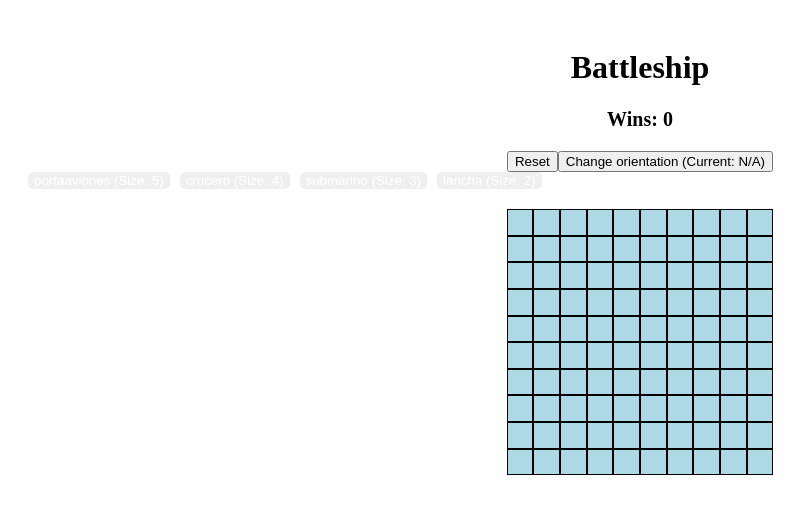
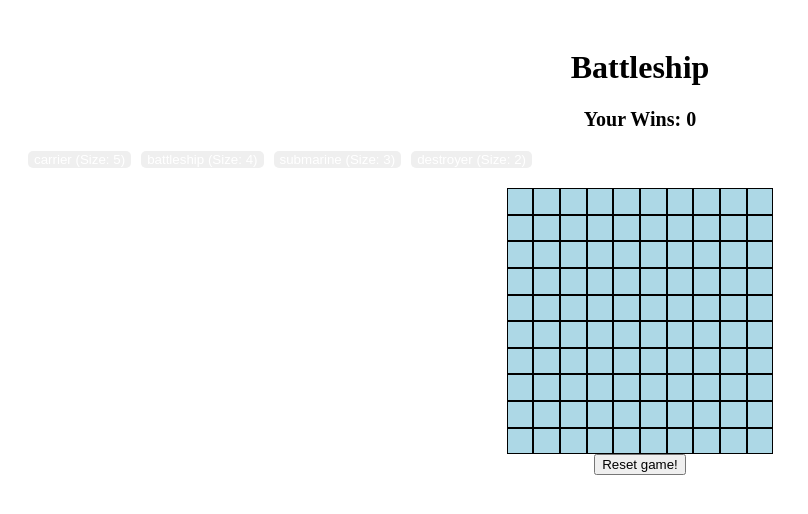
Before and after one commit to EliasBaron/battleship-ui, a React (Vite) app: page / in a window 1280 px wide. Shown: the top 514 px of the page, without its empty margins (0-808 px from the left). Built offline with nearby package versions, Linux system fonts and the light colour scheme.

Commit message:
modified some logic and the order of display in elements

```diff
--- a/src/App.jsx
+++ b/src/App.jsx
@@ -12,19 +12,19 @@ function App() {
   );
 
   const initialShipData = {
-    portaaviones: { size: 5, orientation: "horizontal" },
-    crucero: { size: 4, orientation: "horizontal" },
-    submarino: { size: 3, orientation: "horizontal" },
-    lancha: { size: 2, orientation: "horizontal" },
+    carrier: { size: 5, orientation: "horizontal" },
+    battleship: { size: 4, orientation: "horizontal" },
+    submarine: { size: 3, orientation: "horizontal" },
+    destroyer: { size: 2, orientation: "horizontal" },
   };
 
   const [userBoard, setUserBoard] = useState(initialBoard);
   const [shipData, setShipData] = useState(initialShipData);
   const [placedShips, setPlacedShips] = useState({
-    portaaviones: false,
-    crucero: false,
-    submarino: false,
-    lancha: false,
+    carrier: false,
+    battleship: false,
+    submarine: false,
+    destroyer: false,
   });
   const [selectedShip, setSelectedShip] = useState(null);
 
@@ -86,10 +86,10 @@ function App() {
     );
 
     const computerShipData = {
-      portaaviones: { size: 5, orientation: "horizontal" },
-      crucero: { size: 4, orientation: "vertical" },
-      submarino: { size: 3, orientation: "horizontal" },
-      lancha: { size: 2, orientation: "vertical" },
+      carrier: { size: 5, orientation: "horizontal" },
+      battleship: { size: 4, orientation: "vertical" },
+      submarine: { size: 3, orientation: "horizontal" },
+      destroyer: { size: 2, orientation: "vertical" },
     };
 
     for (const ship in computerShipData) {
@@ -257,14 +257,48 @@ function App() {
     }
   }, [remainingComputerShips]);
 
+   function changeOrientation() {
+    if (selectedShip && !placedShips[selectedShip]) {
+      const newOrientation =
+        shipData[selectedShip].orientation === "horizontal"
+          ? "vertical"
+          : "horizontal";
+
+      setShipData({
+        ...shipData,
+        [selectedShip]: {
+          ...shipData[selectedShip],
+          orientation: newOrientation,
+        },
+      });
+    }
+  }
+
+  function changeOrientation() {
+    if (selectedShip && !placedShips[selectedShip]) {
+      const newOrientation =
+        shipData[selectedShip].orientation === "horizontal"
+          ? "vertical"
+          : "horizontal";
+
+      setShipData({
+        ...shipData,
+        [selectedShip]: {
+          ...shipData[selectedShip],
+          orientation: newOrientation,
+        },
+      });
+    }
+  }
+
   function resetGame() {
     setUserBoard(initialBoard);
     setShipData(initialShipData);
     setPlacedShips({
-      portaaviones: false,
-      crucero: false,
-      submarino: false,
-      lancha: false,
+      carrier: false,
+      battleship: false,
+      submarine: false,
+      destroyer: false,
     });
     setSelectedShip(null);
 
@@ -286,29 +320,7 @@ function App() {
   return (
     <div className="App">
       <h1>Battleship</h1>
-      <p>Wins: {winCount}</p>
-      <button onClick={resetGame}>Reset</button>
-      <button
-        onClick={() => {
-          if (selectedShip && !placedShips[selectedShip]) {
-            const newOrientation =
-              shipData[selectedShip].orientation === "horizontal"
-                ? "vertical"
-                : "horizontal";
-
-            setShipData({
-              ...shipData,
-              [selectedShip]: {
-                ...shipData[selectedShip],
-                orientation: newOrientation,
-              },
-            });
-          }
-        }}
-      >
-        Change orientation (Current:{" "}
-        {selectedShip ? shipData[selectedShip].orientation : "N/A"})
-      </button>
+      <p>Your Wins: {winCount}</p>
 
       <div className="button-group">
         {Object.entries(shipData).map(([shipKey, ship]) => (
@@ -322,6 +334,12 @@ function App() {
           />
         ))}
       </div>
+
+      {selectedShip && !placedShips[selectedShip] && (
+        <button onClick={changeOrientation}>
+          Change orientation (Current: {shipData[selectedShip].orientation})
+        </button>
+      )}
 
       <div className={`board ${turn === "player" ? "opacity" : ""}`}>
         <Board
@@ -376,6 +394,7 @@ function App() {
           )}
         </>
       )}
+      <button onClick={resetGame}>Reset game!</button>
     </div>
   );
 }
```
